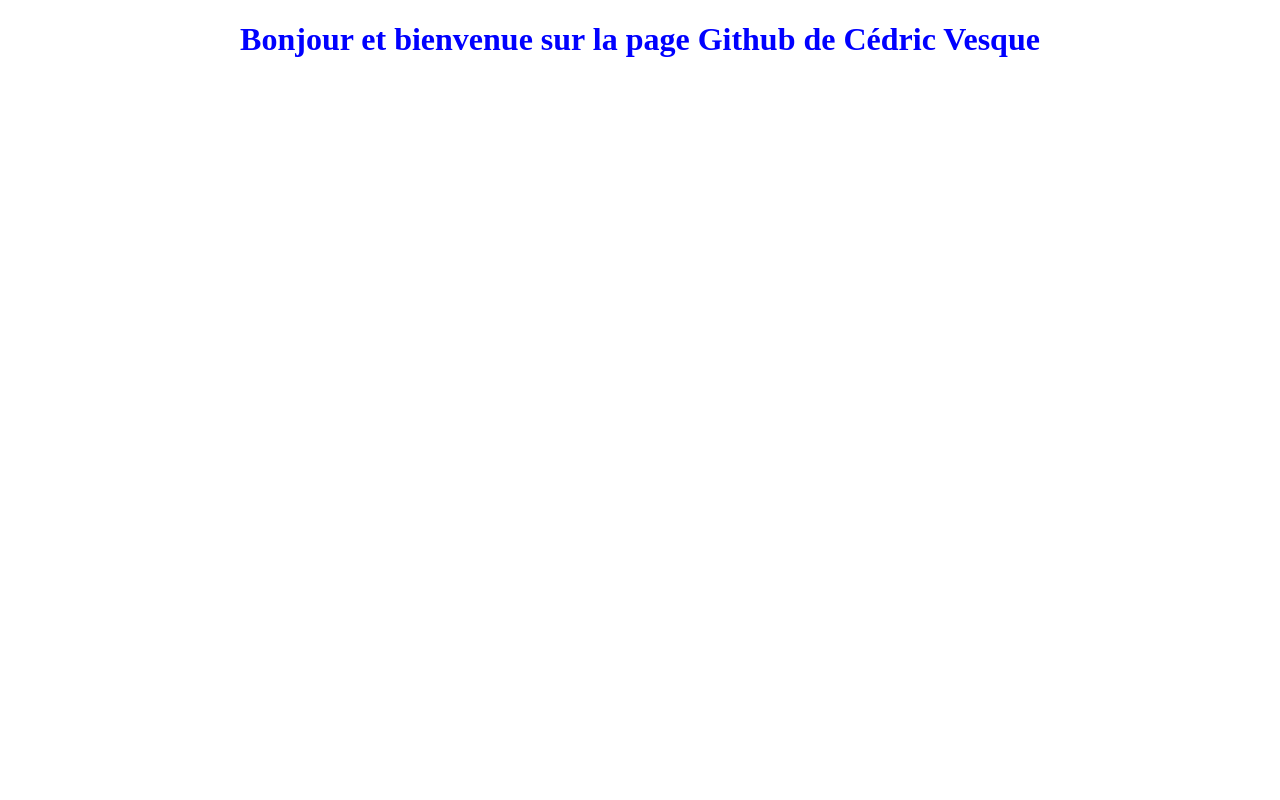
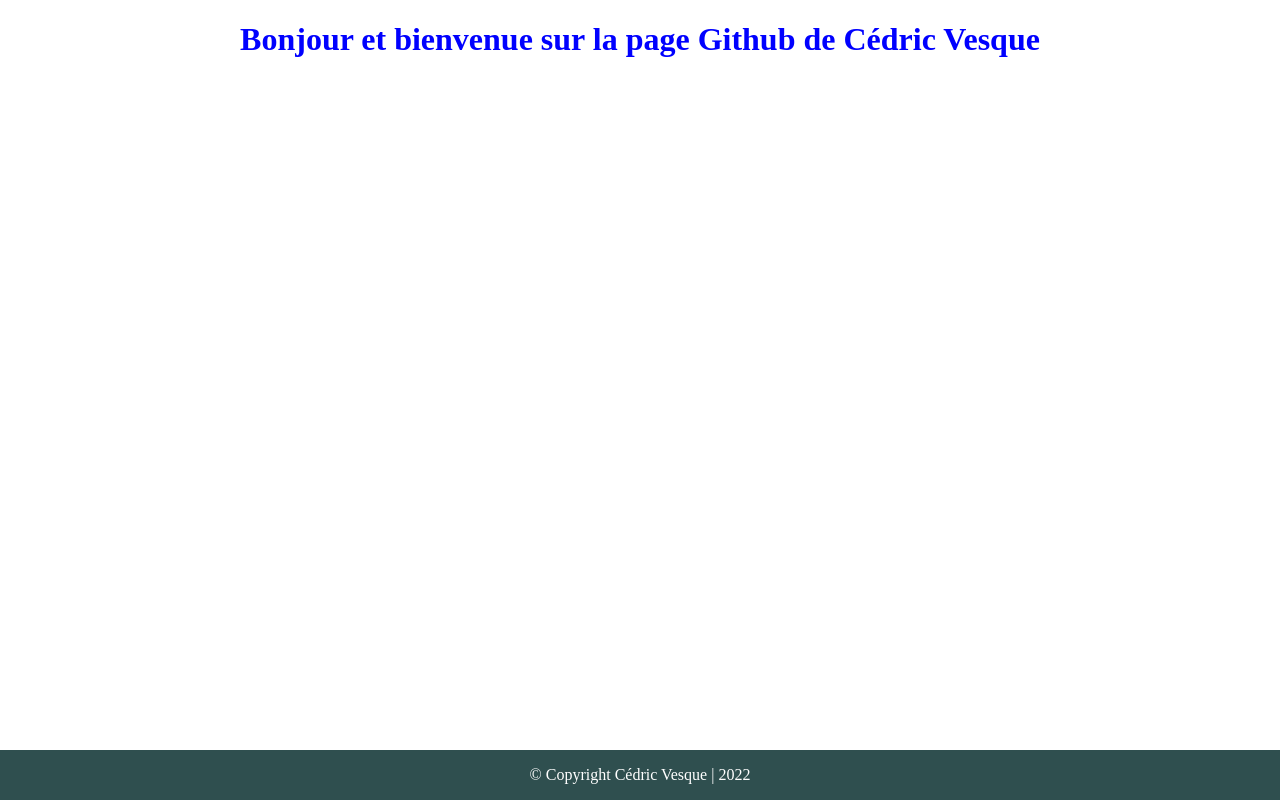
Before and after one commit to CedricVesqueOclock/CedricVesque.github.io, a plain HTML site: page index.html in a window 1280 px wide. Drawn offline with Linux system fonts and the light colour scheme.

Commit message:
ajout footer

```diff
--- a/css/style.css
+++ b/css/style.css
@@ -1,4 +1,19 @@
+html, body, ::after, ::before {
+    padding: 0;
+    margin: 0;
+    box-sizing: border-box;
+}
+
 h1 {
     color: blue;
     text-align: center;
 }
+
+footer {
+    width: 100vw;
+    position: fixed;
+    bottom: 0;
+    text-align: center;
+    background-color: darkslategrey;
+    color: white;
+}
--- a/index.html
+++ b/index.html
@@ -5,11 +5,17 @@
     <meta http-equiv="X-UA-Compatible" content="IE=edge">
     <meta name="viewport" content="width=device-width, initial-scale=1.0">
     <link rel="stylesheet" href="css/style.css">
-    <title>Document</title>
+    <title>Cédric Vesque</title>
 </head>
 <body>
     <header>
         <h1>Bonjour et bienvenue sur la page Github de Cédric Vesque</h1>
     </header>
+    <main>
+
+    </main>
+    <footer>
+        <p>© Copyright Cédric Vesque | 2022</p>
+    </footer>
 </body>
 </html>
```
